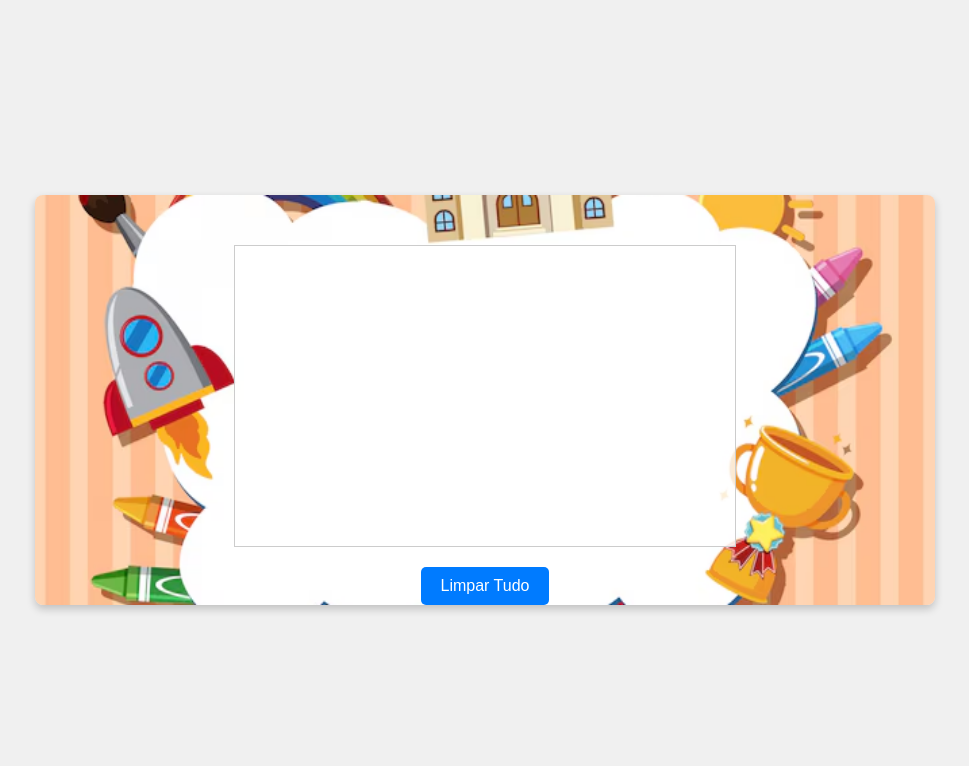
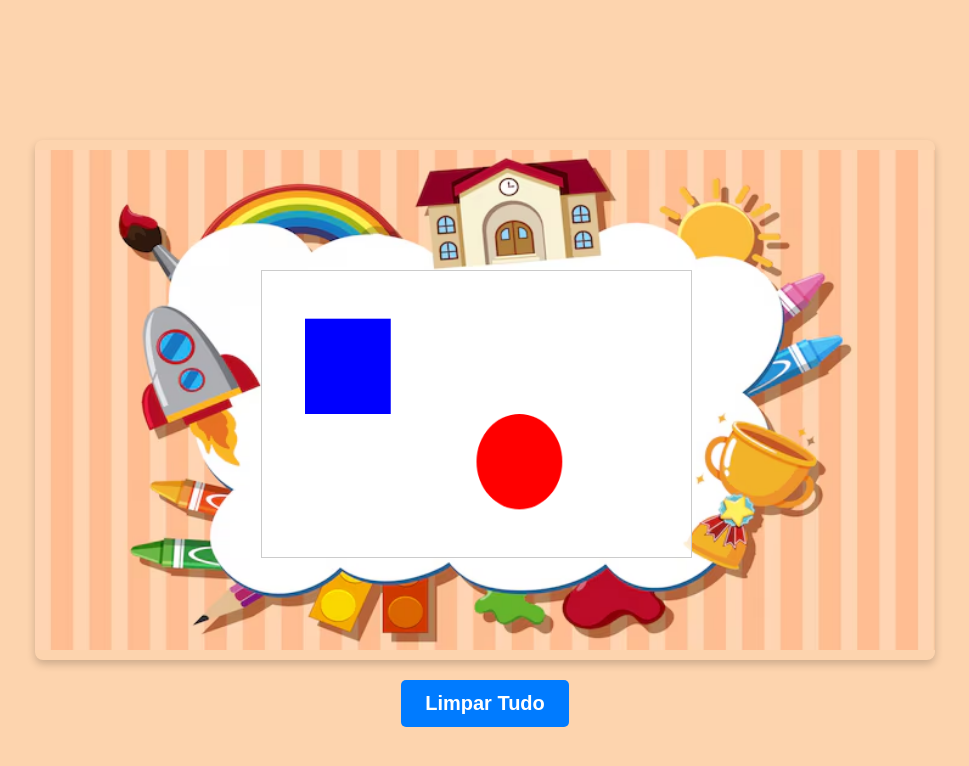
Before and after one commit to BaconDeGelo/PrimeiroCanvas, a plain HTML site: page index.html in a window 1280 px wide. Shown: the whole page, without its empty margins (155-1124 px from the left). Drawn offline with Linux system fonts and the light colour scheme.

Commit message:
JavaScript e desenhos no canvas e correçoes de CSS (1.0.2)

```diff
--- a/index.html
+++ b/index.html
@@ -8,19 +8,22 @@
 </head>
 
 <body>
-    <div class="prancheta-container">
-        <!--
+    <div class="main-layout-wrapper">
+        <div class="prancheta-container">
+            <!--
         O elemento canvas é onde vamos desenhar usando JavaScript.
         É como uma tela em branco.
         Os atributos 'width' e 'height' definem o tamanho da área de desenho.
         É importante definir eles aqui ou no JS, não só no CSS,
         porque afeta as coordenadas de desenho.
         -->
-        <canvas id="myCanvas" width="500" height="300"></canvas>
-        <!--
+            <canvas id="myCanvas" width="500" height="300"></canvas>
+            <!--
         Um botão simples para limpar o conteúdo do canvas.
         Vamos adicionar um 'id' para poder pegar ele no JavaScript.
         -->
+
+        </div>
         <button id="clearButton">Limpar Tudo</button>
         <!--
     Vamos linkar nosso arquivo JavaScript.
@@ -29,7 +32,7 @@
     O atributo 'defer' também ajuda nisso, dizendo para o navegador
     esperar o HTML ser completamente carregado antes de executar o script.
     -->
-    <script src="" defer></script>
+        <script src="script.js" defer></script>
     </div>
 </body>
 
--- /dev/null
+++ b/script.js
@@ -0,0 +1,60 @@
+// Nosso código JavaScript para interagir com o Canvas e o botão.
+
+// 1. Pegar o elemento canvas no HTML usando seu ID.
+const canvas = document.getElementById('myCanvas');
+
+// 2. Pegar o "contexto" de desenho 2D do canvas.
+// É como pegar o pincel e a paleta de cores para começar a pintar.
+// '2d' significa que vamos desenhar em duas dimensões.
+const ctx = canvas.getContext('2d');
+
+// 3. Pegar o botão de limpar pelo seu ID.
+const clearButton = document.getElementById('clearButton');
+// --- Desenho Inicial (para mostrar que o Canvas funciona!) ---
+
+// Vamos desenhar um quadrado simples no meio da tela.
+// Isso é só um exemplo para a primeira aula.
+
+// Define a cor de preenchimento (fill) para a próxima forma.
+ctx.fillStyle = 'blue';
+
+// Desenha um retângulo preenchido
+// rect(x, y, width, height) - x,y é o canto superior esquerdo
+ctx.fillRect(50, 50, 100, 100);
+
+// Vamos desenhar um circulo tambem!
+ctx.fillStyle = 'red';
+
+// Começa um novo "caminho" (path) para o desenho.
+// É importante começar um novo caminho para cada forma complexa.
+ctx.beginPath();
+
+// Desenha um arco (que pode ser um círculo completo).
+// arc(x, y, radius, startAngle, endAngle, antiClockwise)
+// x,y é o centro do círculo.
+// Math.PI * 2 é 360 graus em radianos, para fazer um círculo completo.
+ctx.arc(300, 200, 50, 0, Math.PI * 2);
+
+// Fecha o caminho (opcional para círculos completos, mas boa prática)
+ctx.closePath();
+
+// Preenche o círculo com a cor atual (vermelho).
+ctx.fill();
+
+// --- Funcionalidade do Botão Limpar ---
+
+// Adicionar um "ouvinte de evento" (event listener) ao botão.
+// Quando o evento 'click' acontecer no 'clearButton',
+// a função que passamos como segundo argumento será executada.
+clearButton.addEventListener('click', function() {
+    // Esta função será executada quando o botão for clicado.
+
+    // Limpar o conteúdo do canvas.
+    // clearRect(x, y, width, height)
+    // Limpa uma área retangular especificada.
+    // Para limpar tudo, usamos (0, 0) como canto superior esquerdo
+    // e canvas.width, canvas.height como tamanho total do canvas.
+    ctx.clearRect(0, 0, canvas.width, canvas.height);
+
+    console.log('Canvas Limpo!');
+});
--- a/styles.css
+++ b/styles.css
@@ -6,20 +6,39 @@ e o canvas fique posicionado sobre a área branca dessa imagem.
 
 body {
     margin: 0;
-    padding: 20px;
-    /* Adiciona um padding para não colar nas bordas */
-    background-color: #f0f0f0;
+    /*
+    vh (Viewport Height) é uma unidade de medida relativa à altura da janela de visualização (viewport) do navegador.
+    1vh equivale a 1% da altura da viewport.
+    padding: 15vh; significa que o padding superior e inferior será 15% da altura da tela visível.
+    */
+    padding: 15vh 20px;
+    /* Adiciona padding superior/inferior em vh e lateral em px */
+    background-color: #fdd4ae;
     /* Cor de fundo padrão */
-    display: flex;
-    /* Usa flexbox para centralizar o container */
-    justify-content: center;
-    /* Centraliza horizontalmente */
-    align-items: center;
-    /* Centraliza verticalmente */
+    display: block;
+    /* Garante comportamento de bloco normal */
     min-height: 95vh;
     /* Garante que o body ocupe quase a altura total */
-    font-family: sans-serif;
-    /* Uma fonte simples */
+    font-family: 'Courier New', Courier, monospace;
+}
+
+.main-layout-wrapper {
+    display: flex;
+    /* Organiza filhos (prancheta e botão) lado a lado */
+    align-items: flex-start;
+    /* Alinha os itens pelo topo */
+    gap: 20px;
+    /* Espaço entre a prancheta e os botões */
+    flex-wrap: wrap;
+    /* Permite que os itens quebrem para a próxima linha em telas menores */
+    justify-content: center;
+    /* Centraliza os itens DENTRO DO WRAPPER quando quebram */
+
+    /* Centraliza o wrapper horizontalmente na página e move para baixo */
+    max-width: 900px;
+    /* Define a largura máxima para centralizar */
+    margin: 20px auto;
+    /* 20px margem superior/inferior, auto para centralizar horizontalmente */
 }
 
 .prancheta-container {
@@ -30,16 +49,19 @@ body {
     Isso facilita muito posicionar o canvas sobre a imagem de fundo.
     */
     position: relative;
-    width: 900px;
-    /* Ajuste conforme o tamanho da sua imagem de fundo */
-    height: auto;
-    /* Ajuste conforme o tamanho da sua imagem de fundo */
+    width: 100%;
+    max-width: 900px;
+    /* Adiciona a propriedade aspect-ratio para manter a proporção */
+    /* Calcule a proporção: largura / altura da sua imagem de fundo */
+    /* Se a imagem é 900px de largura por 520px de altura, a proporção é 900/520 */
+    aspect-ratio: 900 / 520;
+    /* Ou 45 / 26 (versão simplificada) */
     /*
     Aqui definimos a imagem de fundo Você vai substituir 'sua-imagem-de-fundo.png' pelo nome do arquivo
     que o aluno escolher (Imagem 3 ou Imagem 4, por exemplo).
     */
     background-image: url('Imgs/bg.avif');
-    background-size: 1000px 600px;
+    background-size: contain;
     /* Cobre a área do container sem distorcer muito */
     background-repeat: no-repeat;
     /* Não repete a imagem */
@@ -48,15 +70,10 @@ body {
     box-shadow: 0 4px 8px rgba(0, 0, 0, 0.2);
     /* Uma sombrinha pra destacar */
     border-radius: 8px;
-    /* Cantos arredondados */
-    display: flex;
-    /* Usa flexbox para organizar o canvas e o botão dentro */
-    flex-direction: column;
-    /* Empilha os elementos verticalmente */
-    align-items: center;
-    /* Centraliza os itens (canvas e botão) horizontalmente */
-    padding-top: 50px;
-    /* Espaço no topo para a imagem de fundo aparecer */
+    overflow: hidden;
+    flex-shrink: 1;
+    /* Permite que o item encolha se necessário */
+
 }
 
 #myCanvas {
@@ -65,41 +82,91 @@ body {
     e permite posicioná-lo exatamente onde queremos dentro do container
     com 'position: relative;'.
     */
-    /* position: absolute;*/
-    /* Vamos tirar o absolute por enquanto e usar flexbox do container */
-    top: 50px;
-    /* Ajuste para a posição vertical da área branca na sua imagem */
-    left: 50px;
-    /* Ajuste para a posição horizontal da área branca na sua imagem */
+    position: absolute;
+    /* Ajuste as posições e dimensões conforme a área branca da sua imagem */
+    top: 25%;
+    left: 25.1%;
+    width: 47.7%;
+    height: 55%;
     border: 1px solid #ccc;
     /* Uma borda leve pra gente ver onde o canvas está */
     background-color: rgba(255, 255, 255, 0.8);
     /* Fundo branco semi-transparente */
-    margin-bottom: 20px;
-    /* Espaço entre o canvas e o botão */
-
-    /*
-    Aqui vem a sua ideia genial! Mudar o cursor quando ele estiver sobre o canvas.
-    'cursor: crosshair;' é um bom cursor para desenho.
-    'cursor: url(borracha.png), auto;' seria se você tivesse uma imagem de cursor.
-    'cursor: pointer;' é para algo clicável.
-    Vamos usar 'crosshair' ou 'pointer' por enquanto.
-    */
     cursor: crosshair;
     /* Ou pointer, ou até uma imagem customizada */
 }
 
 #clearButton {
-    padding: 10px 20px;
-    font-size: 16px;
+    font-size: clamp(8px, 1.8vw, 20px);
+    /* clamp(MIN, IDEAL, MAX)
+
+    MIN: O valor mínimo permitido. O valor calculado nunca será menor que este.
+         Use uma unidade absoluta (como px) ou relativa (como rem, em, vw, vh).
+         Exemplo: 16px (nunca menor que 16 pixels)
+
+    IDEAL: O valor "preferido" ou "ideal". Este é o valor que o navegador
+           tentará usar. Geralmente é uma unidade relativa (como vw ou vh)
+           que escala com a viewport, ou uma unidade relativa ao elemento pai
+           (como %). Este valor é o que torna o elemento responsivo.
+           Exemplo: 3vw (3% da largura da viewport)
+
+    MAX: O valor máximo permitido. O valor calculado nunca será maior que este.
+         Assim como o MIN, use uma unidade absoluta ou relativa.
+         Exemplo: 24px (nunca maior que 24 pixels)
+
+    Como funciona:
+    - Se o valor IDEAL for menor que MIN, clamp() usará MIN.
+    - Se o valor IDEAL for maior que MAX, clamp() usará MAX.
+    - Se o valor IDEAL estiver entre MIN e MAX, clamp() usará IDEAL.
+
+    Isso significa que o valor final será sempre:
+    max(MIN, min(IDEAL, MAX))
+    */
+
+
+    /*
+    Neste exemplo específico:
+    - O tamanho da fonte nunca será menor que 16 pixels (MIN).
+    - O tamanho da fonte ideal é 3% da largura da viewport (IDEAL).
+    - O tamanho da fonte nunca será maior que 24 pixels (MAX).
+
+    Em telas estreitas, onde 3vw seria menor que 16px, a fonte será 16px.
+    Em telas largas, onde 3vw seria maior que 24px, a fonte será 24px.
+    Em telas de tamanho médio, onde 3vw está entre 16px e 24px, a fonte será 3vw
+    e escalará suavemente com a largura da tela.
+    */
+
+    /*
+    Aplicando ao seu caso com vh:
+    Se você usou font-size: 0.6vh; e queria mínimo/máximo 1.8,
+    talvez você quisesse algo como:
+
+    font-size: clamp(1.8vh, 0.6vh, 1.8vh); -- Isso não faria sentido, pois o ideal (0.6vh)
+                                           -- é menor que o mínimo (1.8vh), então sempre seria 1.8vh.
+
+    Talvez você quisesse que o mínimo fosse 0.6vh e o máximo 1.8vh,
+    e o valor ideal fosse baseado em algo como vw ou uma mistura?
+    Exemplo: font-size: clamp(0.6vh, 2vw, 1.8vh);
+    -- Neste caso, a fonte seria no mínimo 0.6vh, no máximo 1.8vh,
+    -- e tentaria ser 2% da largura da tela quando esse valor estiver entre os limites.
+
+    Ou talvez você quisesse que o valor ideal fosse 0.6vh, mas com limites em px?
+    Exemplo: font-size: clamp(12px, 0.6vh, 20px);
+    -- Mínimo 12px, ideal 0.6vh, máximo 20px.
+    */
+    /* Usando unidades relativas (em) para padding e font-size */
+    font-weight: bold;
+    padding: 0.6em 1.2em; /* Ajuste o padding usando em */
     cursor: pointer; /* Indica que é clicável */
     border: none;
     border-radius: 5px;
     background-color: #007bff;
     color: white;
     transition: background-color 0.3s ease; /* Animação suave ao passar o mouse */
+    min-width: 0;
 }
 
 #clearButton:hover {
-    background-color: #0056b3; /* Cor mais escura ao passar o mouse */
+    background-color: #0056b3;
+    /* Cor mais escura ao passar o mouse */
 }
```
